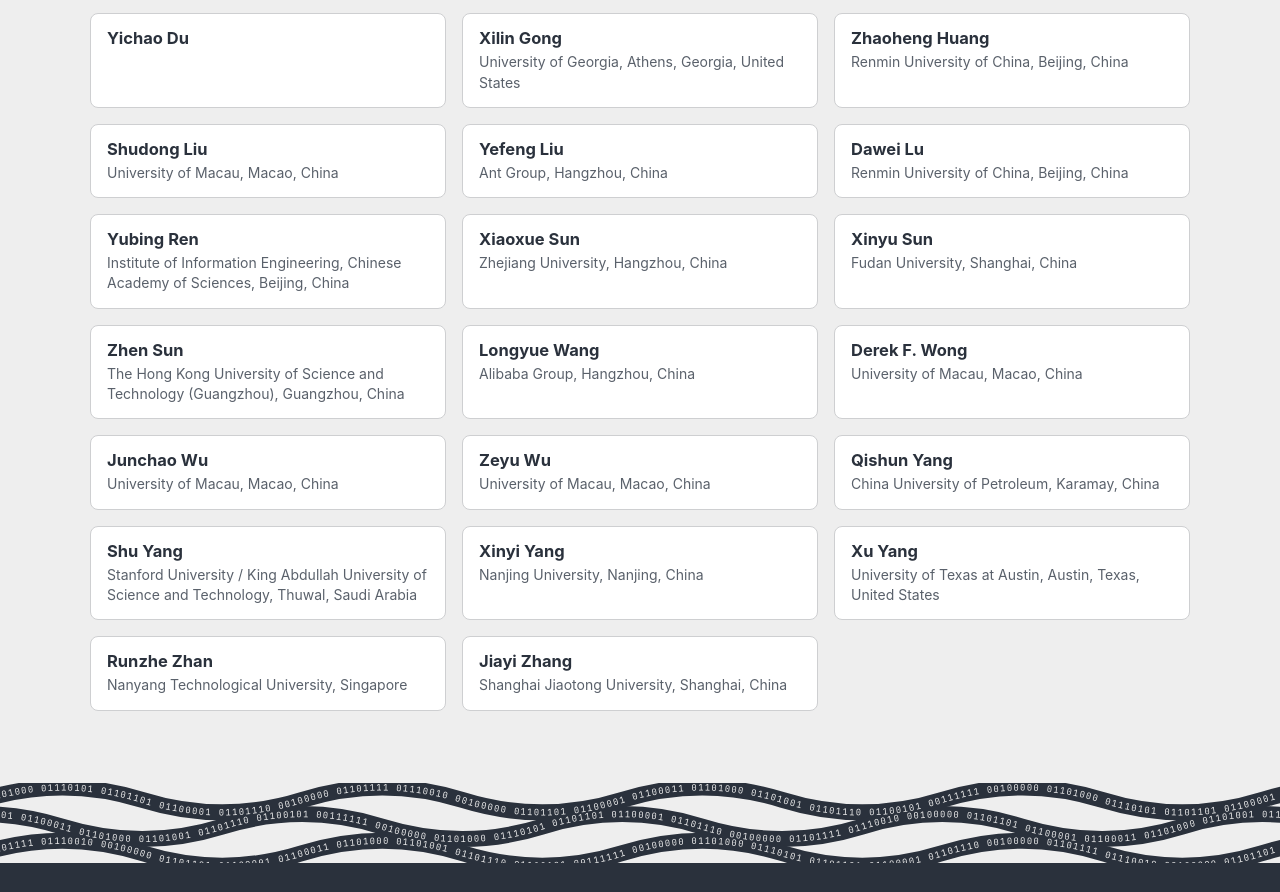
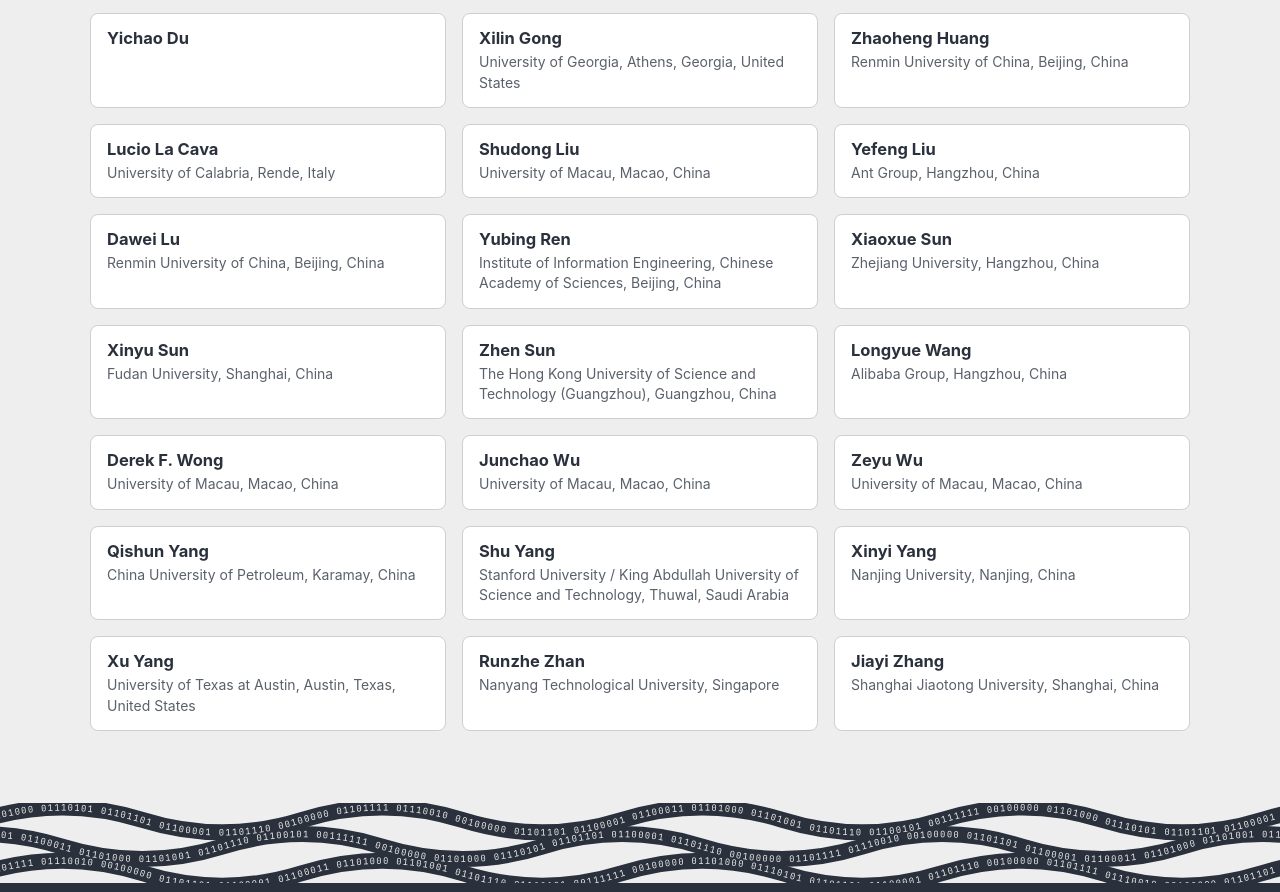
Before and after one commit to NLP2CT/COLING-2027-Workshop-AIGCTrustDetect, a plain HTML site: page organizers.html in a window 1280 px wide. Shown: the part 1865-2757 px from the top of the page. Drawn offline with Linux system fonts and the light colour scheme.

Commit message:
Add Lucio La Cava to program committee

```diff
--- a/organizers.html
+++ b/organizers.html
@@ -182,6 +182,7 @@ button{font-family:inherit}
 <article style="background: #FFFFFF; border: 1px solid #CECFD1; border-radius: 8px; padding: 14px 16px"><h3 style="margin: 0; font-size: 16.5px; font-weight: 700">Yichao Du</h3></article>
 <article style="background: #FFFFFF; border: 1px solid #CECFD1; border-radius: 8px; padding: 14px 16px"><h3 style="margin: 0 0 4px; font-size: 16.5px; font-weight: 700">Xilin Gong</h3><p style="margin: 0; font-size: 14px; line-height: 1.45; color: #5A616B">University of Georgia, Athens, Georgia, United States</p></article>
 <article style="background: #FFFFFF; border: 1px solid #CECFD1; border-radius: 8px; padding: 14px 16px"><h3 style="margin: 0 0 4px; font-size: 16.5px; font-weight: 700">Zhaoheng Huang</h3><p style="margin: 0; font-size: 14px; line-height: 1.45; color: #5A616B">Renmin University of China, Beijing, China</p></article>
+<article style="background: #FFFFFF; border: 1px solid #CECFD1; border-radius: 8px; padding: 14px 16px"><h3 style="margin: 0 0 4px; font-size: 16.5px; font-weight: 700">Lucio La Cava</h3><p style="margin: 0; font-size: 14px; line-height: 1.45; color: #5A616B">University of Calabria, Rende, Italy</p></article>
 <article style="background: #FFFFFF; border: 1px solid #CECFD1; border-radius: 8px; padding: 14px 16px"><h3 style="margin: 0 0 4px; font-size: 16.5px; font-weight: 700">Shudong Liu</h3><p style="margin: 0; font-size: 14px; line-height: 1.45; color: #5A616B">University of Macau, Macao, China</p></article>
 <article style="background: #FFFFFF; border: 1px solid #CECFD1; border-radius: 8px; padding: 14px 16px"><h3 style="margin: 0 0 4px; font-size: 16.5px; font-weight: 700">Yefeng Liu</h3><p style="margin: 0; font-size: 14px; line-height: 1.45; color: #5A616B">Ant Group, Hangzhou, China</p></article>
 <article style="background: #FFFFFF; border: 1px solid #CECFD1; border-radius: 8px; padding: 14px 16px"><h3 style="margin: 0 0 4px; font-size: 16.5px; font-weight: 700">Dawei Lu</h3><p style="margin: 0; font-size: 14px; line-height: 1.45; color: #5A616B">Renmin University of China, Beijing, China</p></article>
```
